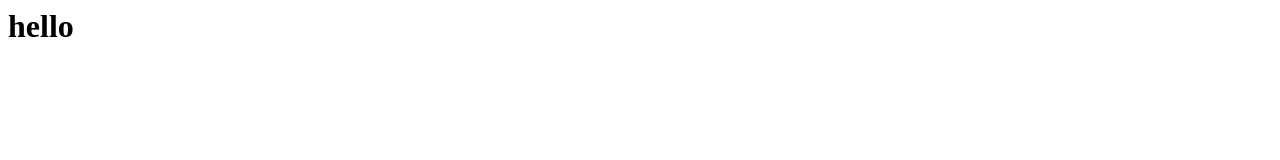
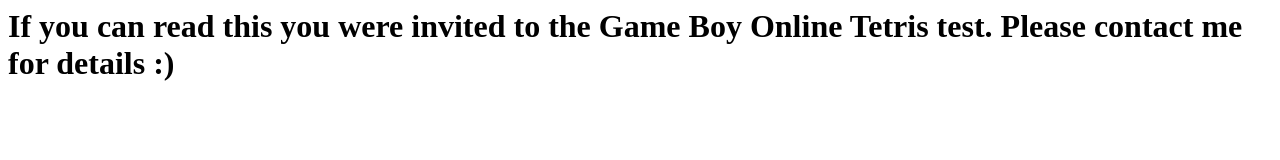
Before and after one commit to stacksmashing/gb-tetris-web, a plain HTML site: page index.html in a window 1280 px wide. Drawn offline with Linux system fonts and the light colour scheme.

Commit message:
Update index.html

```diff
--- a/index.html
+++ b/index.html
@@ -1 +1 @@
-<h1>hello</h1>
+<h1>If you can read this you were invited to the Game Boy Online Tetris test. Please contact me for details :)</h1>
```
